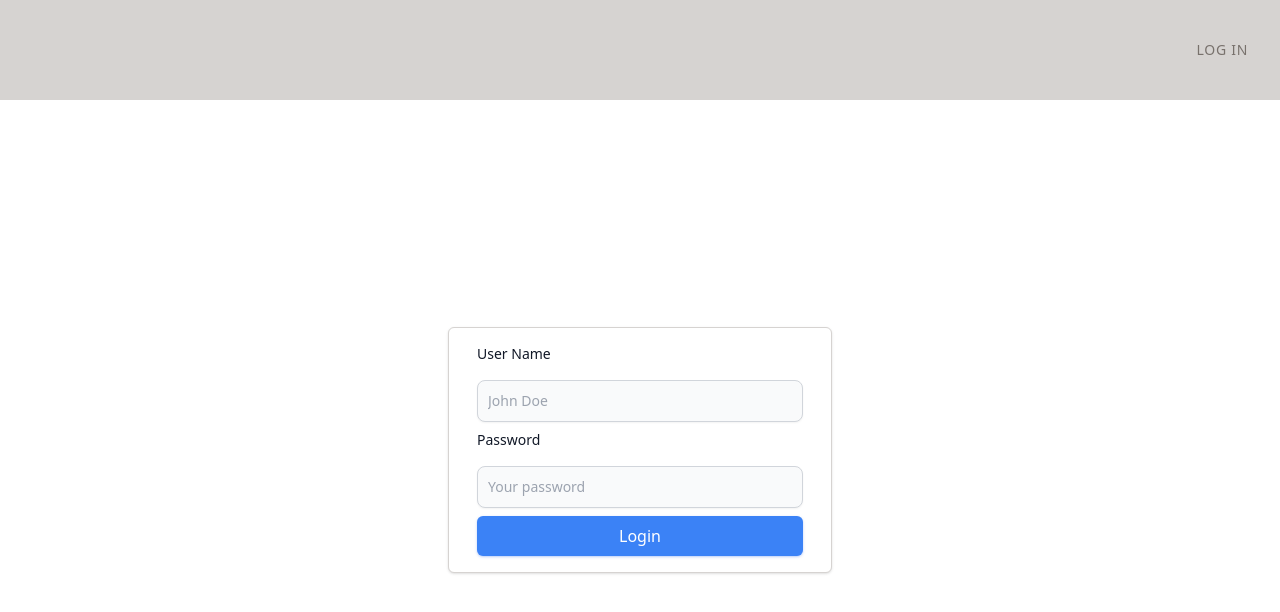
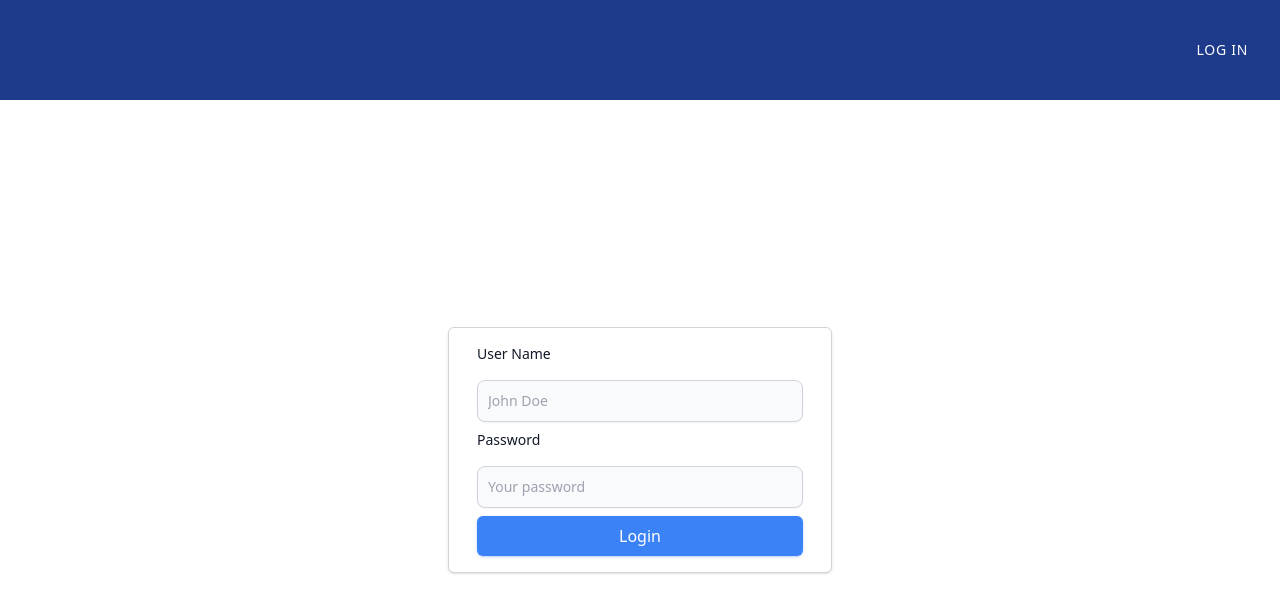
Before and after one commit to tato1114/my-u-library-nextjs, a Next.js app: page /auth/login in a window 1280 px wide. Shown: the top 612 px of the page. Built offline with nearby package versions, Linux system fonts and the light colour scheme; no server answers.

Commit message:
🎨 Remove unnecessary ternary operators and changes header color

```diff
--- a/app/books/page.jsx
+++ b/app/books/page.jsx
@@ -109,15 +109,14 @@ function Books() {
                         Show
                     </Link>
                     {session?.user?.role == 'librarian'
-                        ?
+                        &&
                         <>
                             <Link href={`/books/new`} className="px-4 py-2 text-sm font-medium text-gray-900 bg-white border border-gray-200 hover:bg-gray-100 hover:text-blue-700 focus:z-10 focus:ring-2 focus:ring-blue-700 focus:text-blue-700">
                                 Create
                             </Link>
                             <button type="button" onClick={deleteBook} className="px-4 py-2 text-sm font-medium text-gray-900 bg-white border border-gray-200 rounded-r-md hover:bg-gray-100 hover:text-blue-700 focus:z-10 focus:ring-2 focus:ring-blue-700 focus:text-blue-700">
                                 Delete
-                            </button></>
-                        : <></>}
+                            </button></>}
                 </div>
             </div>
             <Table
--- a/app/header.jsx
+++ b/app/header.jsx
@@ -6,11 +6,11 @@ function Header() {
     const { data: session } = useSession()
 
     return (
-        <header className='bg-stone-300 py-10'>
-            <nav className='container flex items-center justify-between text-sm font-medium tracking-wider uppercase text-stone-500'>
+        <header className='bg-blue-900 py-10'>
+            <nav className='container flex items-center justify-between text-sm font-medium tracking-wider uppercase text-white'>
                 <ul className='flex justify-center gap-8 ml-8'>
-                    {session?.user
-                        ? <>
+                    {session?.user &&
+                        <>
                             <li>
                                 <Link href='/books'>Books</Link>
                             </li>
@@ -18,21 +18,25 @@ function Header() {
                                 <Link href='/check_outs'>Checkouts</Link>
                             </li>
                         </>
-                        : <></>
+                    }
+                    {session?.user?.role == 'librarian' &&
+                        <li>
+                            <Link href='/users'>Add User</Link>
+                        </li>
                     }
                 </ul>
                 <ul className='flex justify-center gap-8'>
                     {session?.user
                         ? <>
                             <li>
-                                <span className='text-stone-500 '>{session.user.name}</span>
+                                <span className='text-white '>{session.user.name}</span>
                             </li>
                             <li>
-                                <button className='text-stone-500 mr-8 uppercase' onClick={() => signOut()}>Sign out</button>
+                                <button className='text-white mr-8 uppercase' onClick={() => signOut()}>Sign out</button>
                             </li>
                         </>
                         : <li>
-                            <button className='text-stone-500 mr-8 uppercase' onClick={() => signIn()}>Log In</button>
+                            <button className='text-white mr-8 uppercase' onClick={() => signIn()}>Log In</button>
                         </li>
                     }
                 </ul>
--- a/components/elements/Input.jsx
+++ b/components/elements/Input.jsx
@@ -8,7 +8,6 @@ const Input = ({
     validate,
     placeholder,
     label = "",
-    error = ""
 }) => {
 
     return (
@@ -23,10 +22,6 @@ const Input = ({
                 validate={validate}
                 placeholder={placeholder}
             />
-            {error
-                ? <p className="mt-2 text-sm text-red-600"><span class="font-medium">Oops!</span>{error}</p>
-                : <></>
-            }
         </>
     );
 };
```
